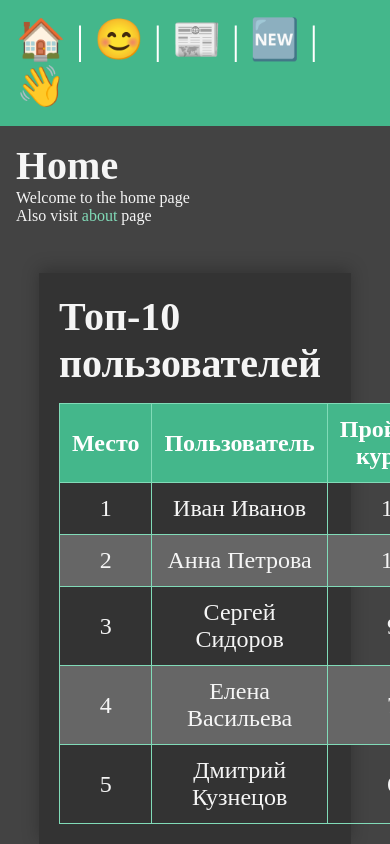
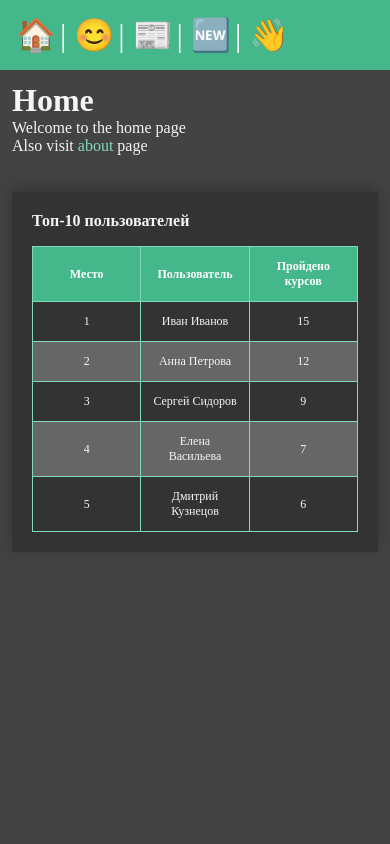
Before and after one commit to W1z4RdWP/django-first-site, a Django app: page / in a window 390 px wide. Run offline with Django 5.2, Linux system fonts and the light colour scheme; the visitor is signed in with stand-in values (Sample User, id 1).

Commit message:
styling media and table with stats were added

```diff
--- a/myproject/static/css/styles.css
+++ b/myproject/static/css/styles.css
@@ -162,3 +162,210 @@ a:hover {
 #top-users tbody tr:hover {
     background-color: #555;
 }
+
+
+
+
+/* Планшеты */
+@media (min-width: 481px) and (max-width: 768px) {
+    body {
+        font-size: 2.5rem;
+    }
+
+    nav {
+        font-size: 2rem;
+    }
+
+    nav span{
+        font-size: 2.2rem;
+    }
+
+    nav .logout-button{
+        font-size: 2.2rem;
+    }
+
+    main {
+        padding: 0.75rem;
+    }
+
+    section {
+        gap: 0.75rem;
+    }
+
+    h1,
+    h2 {
+        font-size: 2rem;
+    }
+
+    p {
+        font-size: 1rem;
+    }
+
+    a {
+        font-size: 1rem;
+    }
+
+    .banner {
+        max-width: 400px;
+    }
+
+    .form-with-validation {
+        font-size: 1rem;
+        padding: 0.75rem;
+        gap: 0.75rem;
+    }
+
+    .form-with-validation input {
+        max-width: 250px;
+    }
+
+    .helptext {
+        font-size: 1rem;
+        margin-left: 0.75rem;
+    }
+
+    .errorlist {
+        margin-left: 1.5rem;
+    }
+
+    .logout-button {
+        font-size: 2rem;
+    }
+
+    .about_project p{
+        font-size: 1.50rem;
+    }
+
+    .no-posts p{
+        font-size: 2.5rem;
+    }
+
+    .top-users {
+        position: relative;
+        bottom: auto;
+        left: auto;
+        transform: none;
+        width: 100%;
+        max-width: none;
+        box-shadow: none;
+
+    }
+
+    .top-users h2 {
+        font-size: 1.25rem;
+    }
+
+    .top-users table {
+        font-size: 0.7em;
+    }
+
+    .top-users th,
+    .top-users td {
+        padding: 0.625em;
+    }
+}
+
+
+@media (max-width: 481px) {
+
+    body {
+        font-size: 2rem;
+    }
+
+    nav {
+        font-size: 2rem;
+    }
+
+    nav span{
+        font-size: 2rem;
+    }
+
+    nav .logout-button{
+        font-size: 2rem;
+    }
+
+
+    main {
+        padding: 0.75rem;
+    }
+
+    section {
+        gap: 0.75rem;
+    }
+
+    h1,
+    h2 {
+        font-size: 2rem;
+    }
+
+    p {
+        font-size: 1rem;
+    }
+
+    a {
+        font-size: 1rem;
+    }
+
+    .banner {
+        max-width: 400px;
+    }
+
+    .form-with-validation {
+        font-size: 1rem;
+        padding: 0.75rem;
+        gap: 0.75rem;
+    }
+
+    .form-with-validation input {
+        max-width: 250px;
+    }
+
+    .helptext {
+        font-size: 1rem;
+        margin-left: 0.75rem;
+    }
+
+    .errorlist {
+        margin-left: 1.5rem;
+    }
+
+    .logout-button {
+        font-size: 2rem;
+    }
+
+
+    .about_project p{
+        font-size: 1.25rem;
+    }
+
+    .no-posts p{
+        font-size: 2rem;
+    }
+
+    .top-users {
+        position: relative;
+        bottom: auto;
+        left: auto;
+        transform: none;
+        width: 100%;
+        max-width: none;
+        box-shadow: orange;
+
+    }
+
+    .top-users h2{
+        font-size: 0.5em;
+    }
+
+    .top-users th{
+        font-size: 0.5em;
+        max-width: 50px;
+    }
+
+
+    .top-users td{
+        font-size: 0.5em;
+        max-width: 50px;
+    }
+
+}
```
